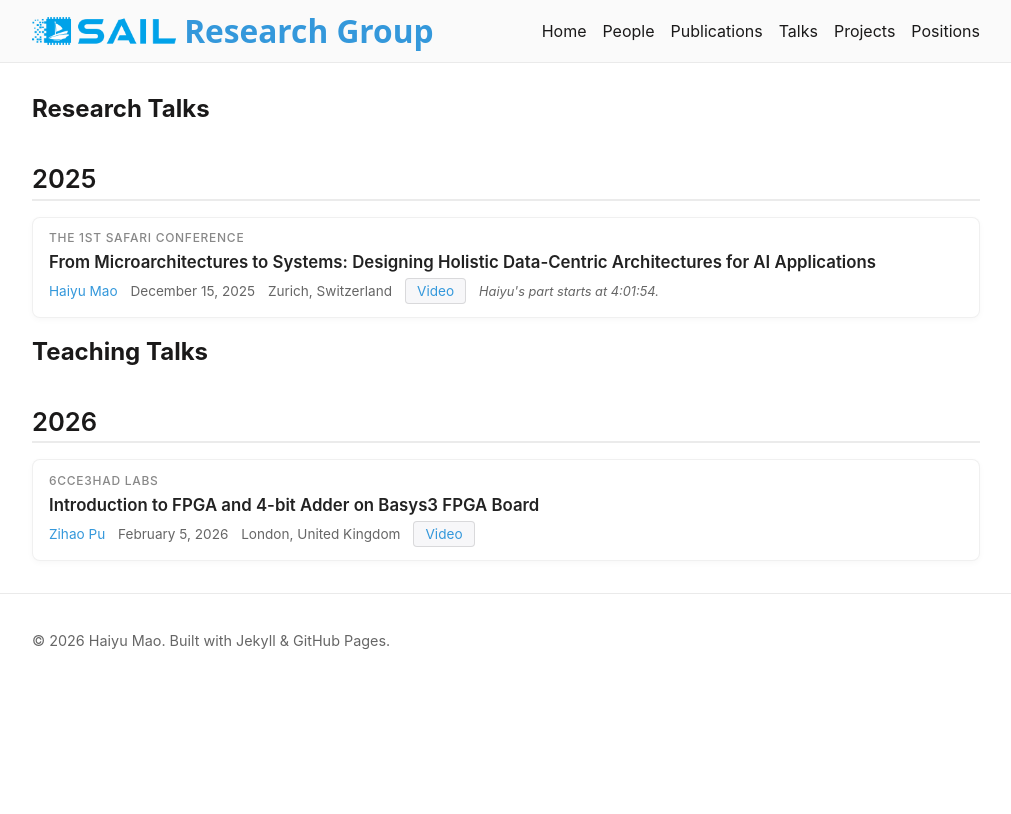
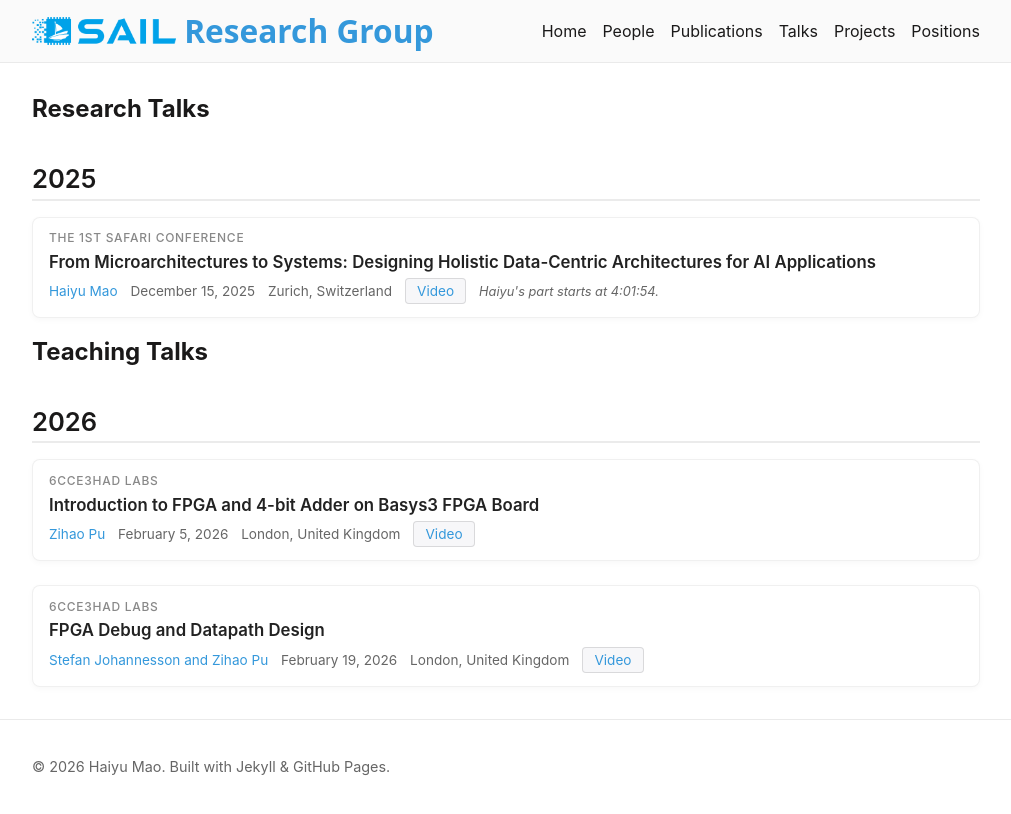
Before and after one commit to sail-research-group/sail-homepage, a Jekyll site: the page built from talks.md, in a window 1280 px wide. Shown: the top 814 px of the page, without its empty margins (134-1145 px from the left). Built offline with Jekyll 4.4.1, drawn with Linux system fonts in a browser that asks for light colours.

Commit message:
Update talks.yml

```diff
--- a/_data/talks.yml
+++ b/_data/talks.yml
@@ -18,3 +18,13 @@
   video: "https://youtu.be/4a6D7fwtctE"
   year: 2026
   type: "teaching"
+
+- title: "FPGA Debug and Datapath Design"
+  date: "February 19, 2026"
+  location: "London, United Kingdom"
+  venue: "6CCE3HAD Labs"
+  presenter: "Stefan Johannesson and Zihao Pu"
+  presenter_link: "/people/#zihao-pu"
+  video: "https://youtu.be/HB1yorOfAMc"
+  year: 2026
+  type: "teaching"
```
